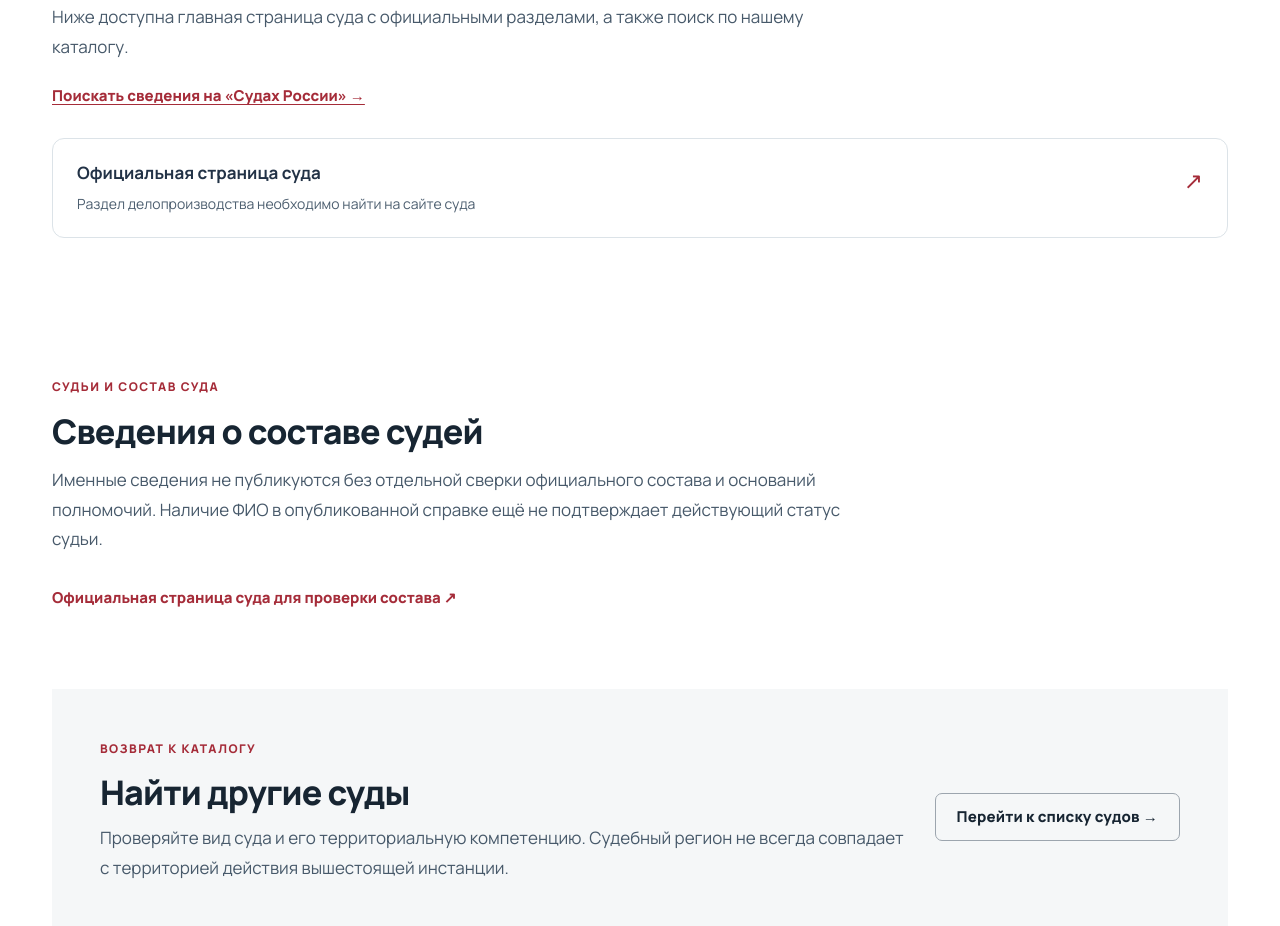
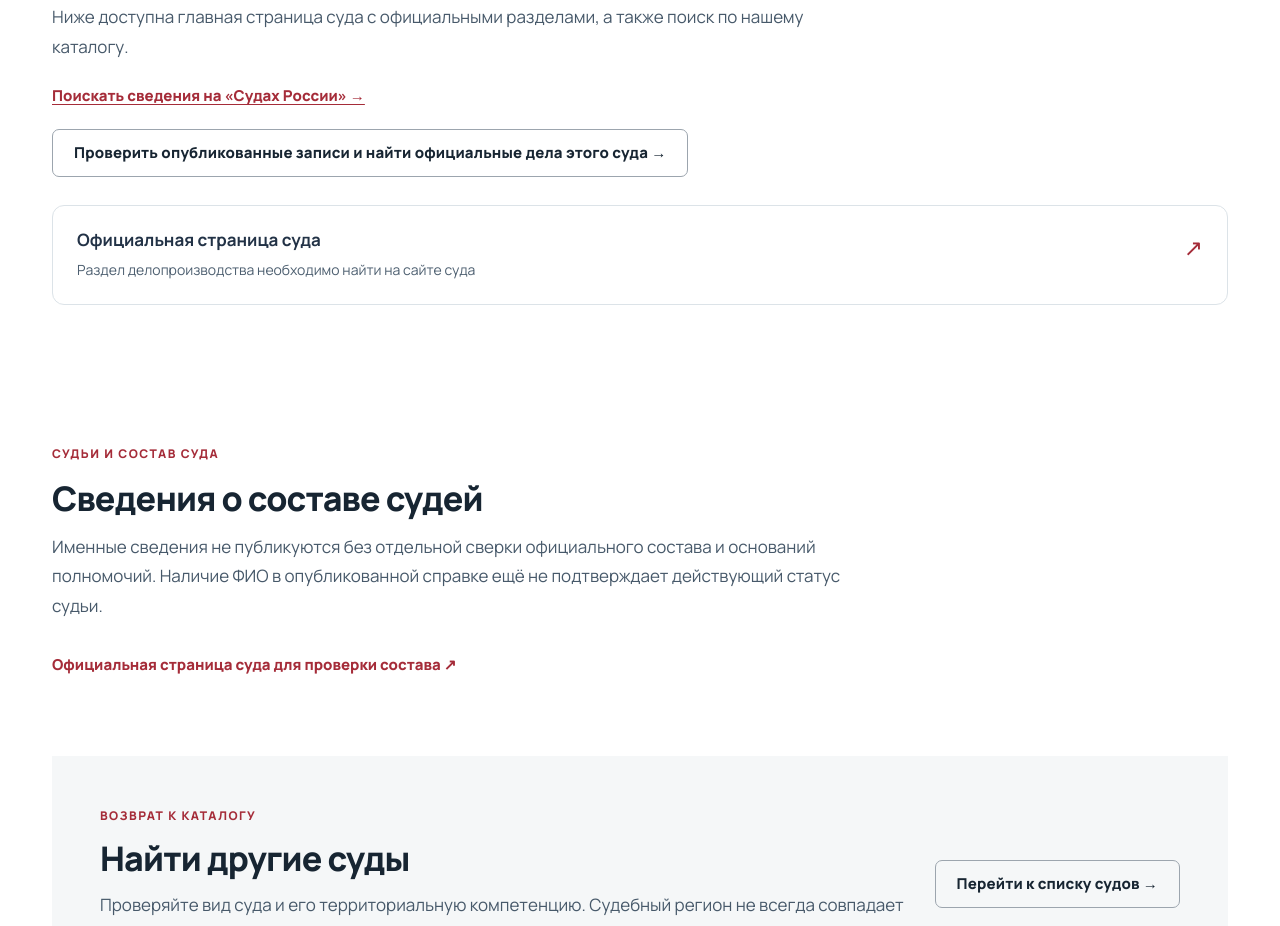
Before and after one commit to ymaslen77-tech/sud-court-importer, a Next.js app in the folder apps/web/: page /courts/reference/egorievsk-city-court in a window 1280 px wide. Shown: the part 2381-3307 px from the top of the page. Built offline with nearby package versions, Linux system fonts and the light colour scheme; no server answers.

Commit message:
feat(search): connect both regional court directories and global navigation to unified cases

```diff
--- a/apps/web/app/courts/reference/[slug]/page.tsx
+++ b/apps/web/app/courts/reference/[slug]/page.tsx
@@ -72,6 +72,10 @@ export default async function OfficialCourtReferencePage({params}:Props){
     <p>Дела и тексты решений не перенесены в нашу базу без индивидуальной проверки. Проверять стадии и результаты нужно по отдельным официальным карточкам, а не по одному названию суда.</p>
     {court.region==='region-50'?<p>Контактный справочник не содержит подтверждённого адреса прямого поиска дел этого суда. Ниже доступна главная страница суда с официальными разделами, а также поиск по нашему каталогу.</p>:null}
     <p><Link href={'/search?region='+encodeURIComponent(court.region)} className="text-link">Поискать сведения на «Судах России» →</Link></p>
+    {court.region==='region-50'?<p><Link className="button button-outline"
+     href={'/courts/moscow-region/cases?region=region-50&court='+encodeURIComponent('region-50:'+court.slug)}>
+     Проверить опубликованные записи и найти официальные дела этого суда →
+    </Link></p>:null}
    </div>
    <div className="results">
     <a className="result-row" href={court.casesUrl} target="_blank" rel="noopener noreferrer">
```
